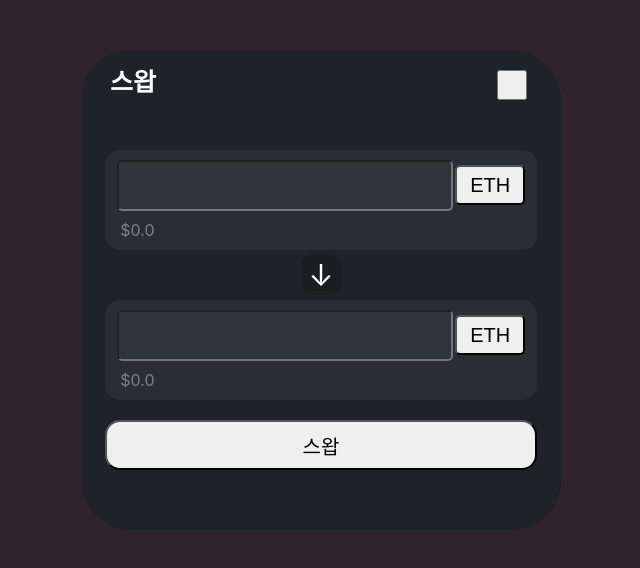
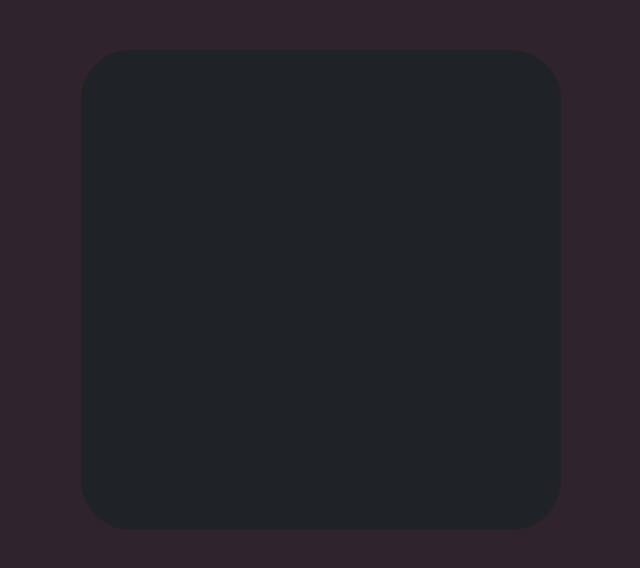
Before and after one commit to DDongYeop/uniswap-v2-swapui, a React (Create React App) app: page / in a window 1280 px wide. Shown: the top 568 px of the page, without its empty margins (319-959 px from the left). Built offline with nearby package versions, Linux system fonts and the light colour scheme.

Commit message:
Swap css

```diff
--- a/src/App.css
+++ b/src/App.css
@@ -4,103 +4,6 @@
   height: 100vh;
   background: #30242c;
   display: flex;
-}
-
-.Container {
-  width: 480px;
-  height: 480px;
-  padding-top: 50px;
-  margin: 0 auto;
-}
-
-.ContainerBackPanel {
-  height: 100%;
-  background: #1F2226;
-  border-radius: 50px;
-}
-
-.TopPanel {
-  width: 90%;
-  height: 50px;
-  margin: auto;
-  padding-bottom: 50px;
-  display: flex;
-  justify-content: space-between;
-}
-
-.SwapText {
-  height: auto;
-  color: white;
-  font-size: 25px;
-  margin: 10px 0px 0px 5px;
-  align-content: center;
-}
-
-.SettingButton {
-  margin: 20px 10px 0px 0px;
-  height: 30px;
-  width: 30px;
-}
-
-.InputPanel {
-  width: 90%;
-  height: 100px;
-  margin: auto;
-  background:#2a2e34;
-  border-radius: 15px;
-}
-
-.Input {
-  width: 95%;
-  height: 70px;
-  margin: auto;
-  display: flex;
-  justify-content: space-between;
-}
-
-.CountInput {
-  margin: auto;
-  height: 45px;
-  width: 80%;
-  background: #2f343a;
-  border-radius: 5px;
-  color: white;
-  font-size: 20px;
-}
-
-.CoinChange {
-  margin: auto;
-  width: 70px;
-  height: 40px;
-  border-radius: 5px;
-  font-size: 20px;
-}
-
-.USDText {
-  color: gray;
-  margin-top: 0px;
-  margin-right: 85%;
-}
-
-.Arrow {
-  margin: 5px auto;
-  color: white;
-  font-size: 30px;
-  background: #1b1d21;
-  align-content: center;
-  top: 240px;
-  left: 50%;
-  width: 40px;
-  height: 40px;
-  border-radius: 10px;
-}
-
-.SwapButton {
-  margin-top: 20px;
-  width: 90%;
-  height: 50px;
-  font-size: 20px;
-  border-radius: 15px;
 }
 
 .App-logo {
--- a/src/App.tsx
+++ b/src/App.tsx
@@ -1,13 +1,15 @@
 import React from 'react';
 import logo from './logo.svg';
 import './App.css';
+import './css/Swap.css'
+import './css/Select.css'
 
 function App() {
   return (
     <div className="App">
-      <div className='Container'>
-        <div className='ContainerBackPanel'>
-          <div className='TopPanel'>
+      <div className='Swap'>
+        <div className='SwapContainerBackPanel'>
+          <div className='SwapTopPanel'>
             <h5 className='SwapText'>스왑</h5>
             <button className='SettingButton'/>
           </div>
@@ -15,6 +17,11 @@ function App() {
           <p className='Arrow'>↓</p>
           <CoinCount/>
           <button className='SwapButton'>스왑</button>
+        </div>
+      </div>
+      <div className='Select'>
+        <div className='SelectContainerBackPanel'>
+
         </div>
       </div>
     </div>
--- /dev/null
+++ b/src/css/Select.css
@@ -0,0 +1,12 @@
+.Select {
+    width: 480px;
+    height: 480px;
+    padding-top: 50px;
+    margin: 0 auto;
+}
+
+.SelectContainerBackPanel {
+    height: 100%;
+    background: #1F2226;
+    border-radius: 50px;
+}
--- /dev/null
+++ b/src/css/Swap.css
@@ -0,0 +1,97 @@
+.Swap {
+  width: 480px;
+  height: 480px;
+  padding-top: 50px;
+  display: none;
+  margin: 0 auto;
+}
+
+.SwapContainerBackPanel {
+  height: 100%;
+  background: #1F2226;
+  border-radius: 50px;
+}
+
+.SwapTopPanel {
+  width: 90%;
+  height: 50px;
+  margin: auto;
+  padding-bottom: 50px;
+  display: flex;
+  justify-content: space-between;
+}
+
+.SwapText {
+  height: auto;
+  color: white;
+  font-size: 25px;
+  margin: 10px 0px 0px 5px;
+  align-content: center;
+}
+
+.SettingButton {
+  margin: 20px 10px 0px 0px;
+  height: 30px;
+  width: 30px;
+}
+
+.InputPanel {
+  width: 90%;
+  height: 100px;
+  margin: auto;
+  background:#2a2e34;
+  border-radius: 15px;
+}
+
+.Input {
+  width: 95%;
+  height: 70px;
+  margin: auto;
+  display: flex;
+  justify-content: space-between;
+}
+
+.CountInput {
+  margin: auto;
+  height: 45px;
+  width: 80%;
+  background: #2f343a;
+  border-radius: 5px;
+  color: white;
+  font-size: 20px;
+}
+
+.CoinChange {
+  margin: auto;
+  width: 70px;
+  height: 40px;
+  border-radius: 5px;
+  font-size: 20px;
+}
+
+.USDText {
+  color: gray;
+  margin-top: 0px;
+  margin-right: 85%;
+}
+
+.Arrow {
+  margin: 5px auto;
+  color: white;
+  font-size: 30px;
+  background: #1b1d21;
+  align-content: center;
+  top: 240px;
+  left: 50%;
+  width: 40px;
+  height: 40px;
+  border-radius: 10px;
+}
+
+.SwapButton {
+  margin-top: 20px;
+  width: 90%;
+  height: 50px;
+  font-size: 20px;
+  border-radius: 15px;
+}
```
